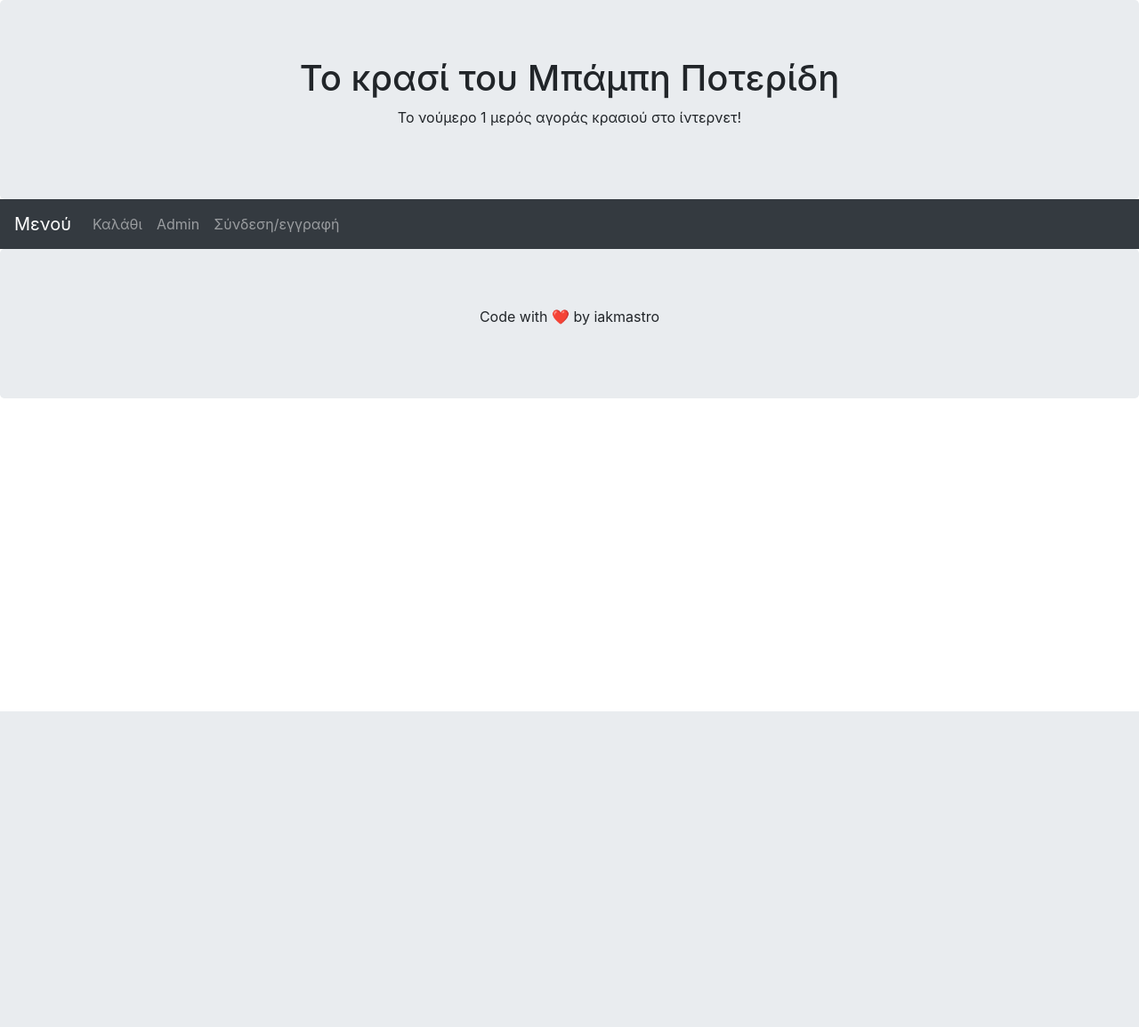
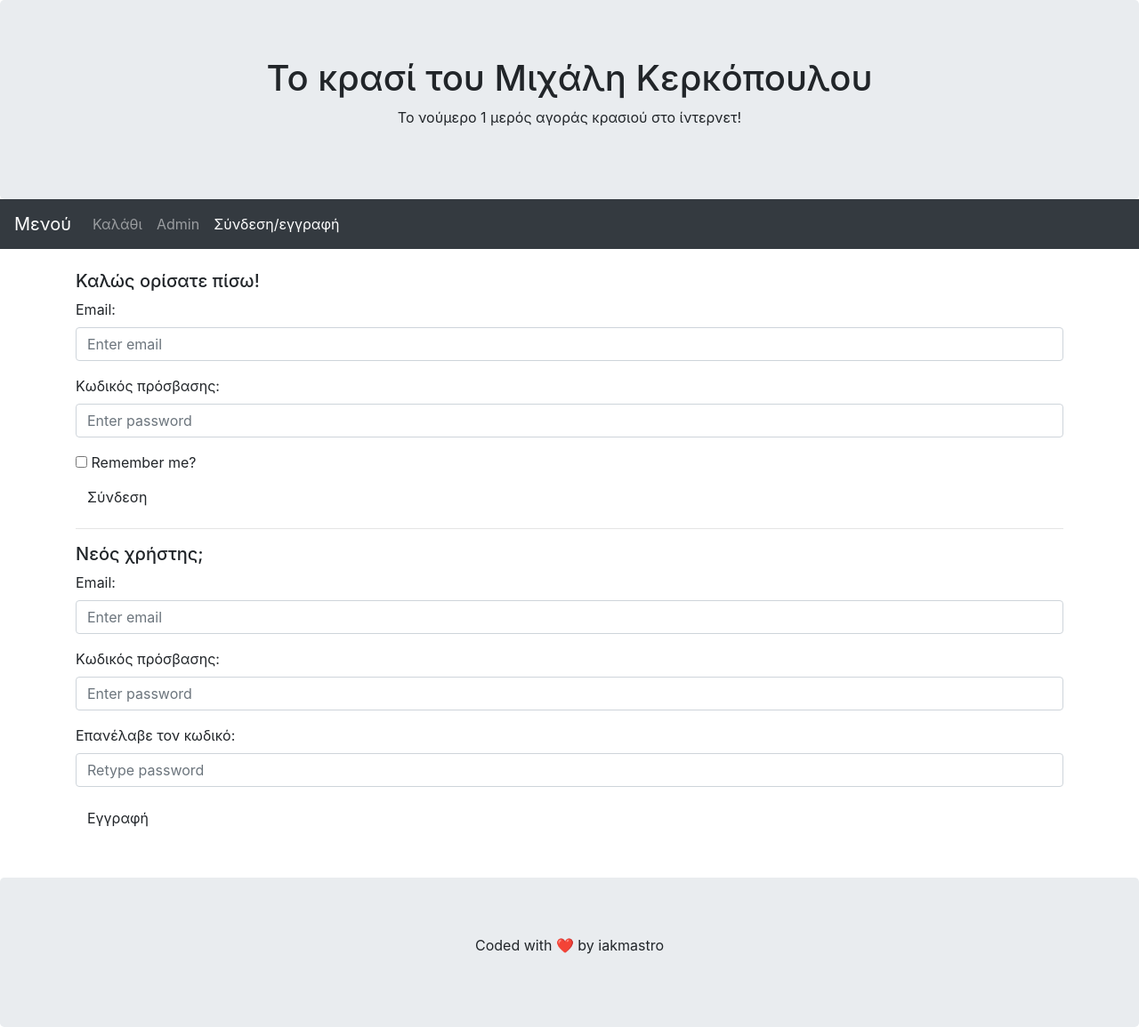
Before and after one commit to IakMastro/Wine-Eshop, a PHP site: page /login.php in a window 1280 px wide. Shown: the whole page at 89% size. Before the commit the page ends 800 px from the top, so only its background shows below. Run offline with PHP 8.4, Linux system fonts and the light colour scheme.

Commit message:
Login static page

```diff
--- a/app/login.php
+++ b/app/login.php
@@ -4,9 +4,8 @@
     <meta charset="UTF-8">
     <meta http-equiv="X-UA-Compatible" content="IE=edge">
     <meta name="viewport" content="width=device-width, initial-scale=1.0">
-    <title>Κρασί</title>
+    <title>Σύνδεση/εγγραφή - Το κρασί του Μιχάλη Κερκόπουλου</title>
 
-    <link rel="stylesheet" href="css/style.css">
     <link rel="stylesheet" href="https://maxcdn.bootstrapcdn.com/bootstrap/4.5.2/css/bootstrap.min.css">
     <script src="https://ajax.googleapis.com/ajax/libs/jquery/3.5.1/jquery.min.js"></script>
     <script src="https://cdnjs.cloudflare.com/ajax/libs/popper.js/1.16.0/umd/popper.min.js"></script>
@@ -15,7 +14,7 @@
 
 <body>
     <div class="jumbotron text-center" style="margin-bottom: 0;">
-        <h1>Το κρασί του Μπάμπη Ποτερίδη</h1>
+        <h1>Το κρασί του Μιχάλη Κερκόπουλου</h1>
         <p>Το νούμερο 1 μερός αγοράς κρασιού στο ίντερνετ!</p>
     </div>
 
@@ -36,14 +35,58 @@
                 </li>
 
                 <li class="nav-item">
-                    <a class="nav-link" href="login.php">Σύνδεση/εγγραφή</a>
+                    <a class="nav-link active" href="login.php">Σύνδεση/εγγραφή</a>
                 </li>
             </div>
         </div>
     </nav>
 
+    <div class="container">
+        <br>
+        <h5>Καλώς ορίσατε πίσω!</h5>
+        <form method="get">
+            <div class="form-group">
+                <label for="email">Email:</label>
+                <input type="email" class="form-control" id="email" placeholder="Enter email" name="email">
+            </div>
+
+            <div class="form-group">
+                <label for="pwd">Κωδικός πρόσβασης:</label>
+                <input type="password" class="form-control" id="pwd" placeholder="Enter password" name="pwd">
+            </div>
+
+            <div class="checkbox">
+                <label><input type="checkbox" name="remember">  Remember me?</label>
+            </div>
+
+            <button type="submit" class="btn btn-default">Σύνδεση</button>
+        </form>
+
+        <hr>
+        <h5>Νεός χρήστης;</h5>
+        <form method="post">
+            <div class="form-group">
+                <label for="email">Email:</label>
+                <input type="email" class="form-control" id="email" placeholder="Enter email" name="email">
+            </div>
+
+            <div class="form-group">
+                <label for="pwd">Κωδικός πρόσβασης:</label>
+                <input type="password" class="form-control" id="pwd" placeholder="Enter password" name="pwd">
+            </div>
+
+            <div class="form-group">
+                <label for="pwd">Επανέλαβε τον κωδικό:</label>
+                <input type="rePassword" class="form-control" id="pwd" placeholder="Retype password" name="pwd">
+            </div>
+
+            <button type="submit" class="btn btn-default">Εγγραφή</button>
+        </form>
+        <br></br>
+    </div>
+
     <div class="jumbotron text-center" style="margin-bottom: 0">
-        <p>Code with &#10084;&#65039; by iakmastro</p>
+        <p>Coded with &#10084;&#65039; by iakmastro</p>
     </div>
 </body>
 </html>
```
